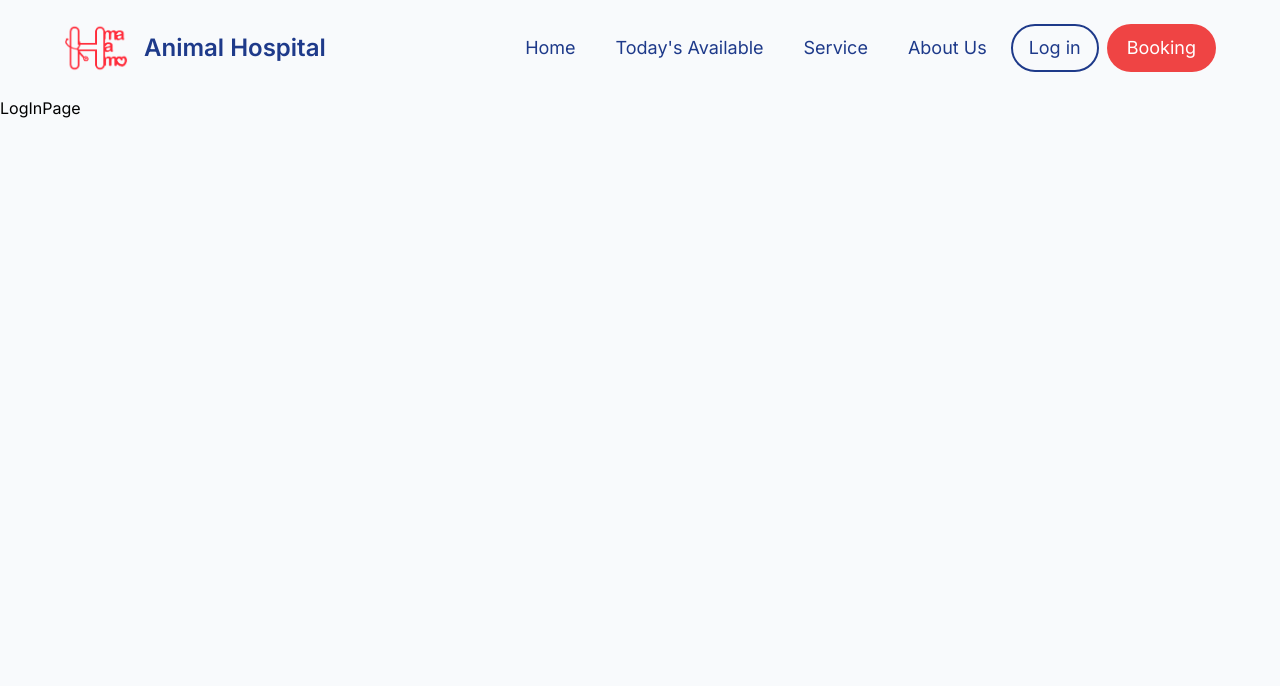
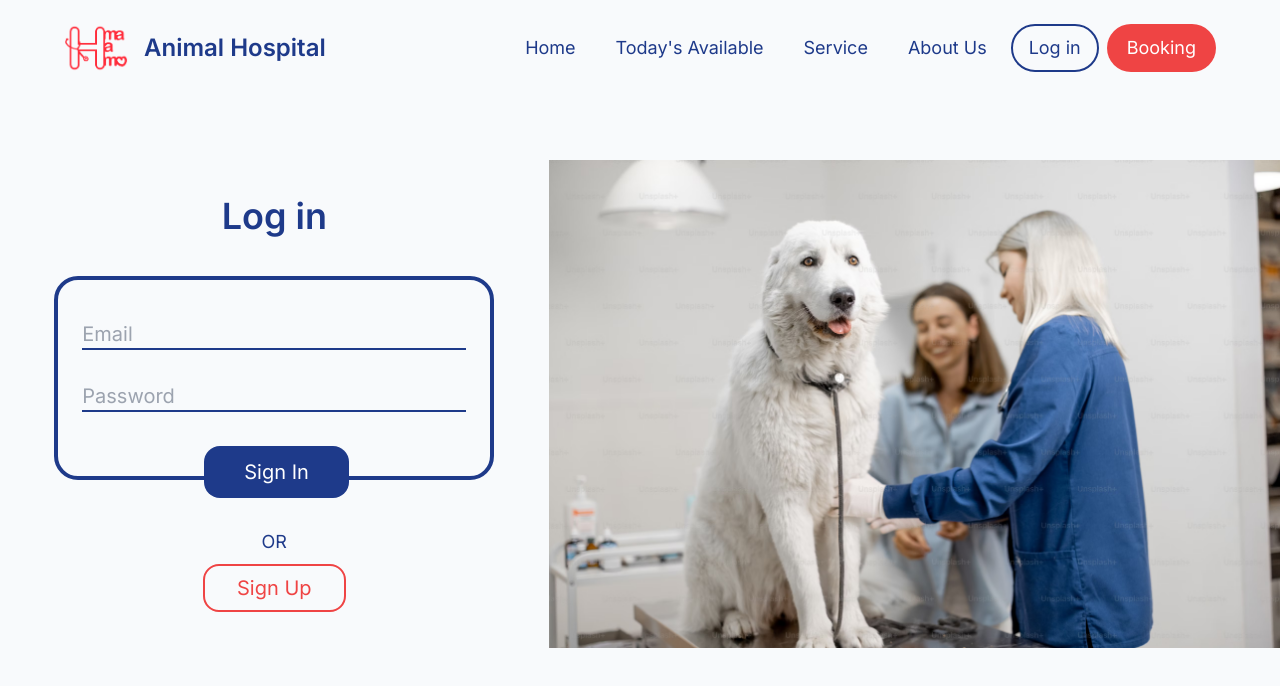
Before and after one commit to PeakpoonPK/PersonalProjectFronend, a React (Vite) app: page /login in a window 1280 px wide. Shown: the top 686 px of the page. Built offline with nearby package versions, Linux system fonts and the light colour scheme.

Commit message:
finish login

```diff
--- a/src/page/LogInPage.jsx
+++ b/src/page/LogInPage.jsx
@@ -1,5 +1,30 @@
+import { Link } from 'react-router-dom'
+import loginImage from '../assets/loginPage.avif'
+
 export default function LogInPage() {
     return (
-        <div>LogInPage</div>
+        <div className="grid grid-cols-7 py-16">
+            <div className='col-span-3 flex flex-col justify-center items-center gap-10'>
+                <h1 className='text-4xl font-semibold text-semantic-textPrimary'>Log in</h1>
+                <div className='flex flex-col'>
+                    <div className='flex flex-col relative'>
+                        <div className='flex flex-col gap-8 pt-10 pb-16 px-6 border-4 rounded-3xl border-primary-darker'>
+                            <input type='email' placeholder='Email' className='outline-none bg-slate-50 text-xl font-normal text-black border-b-2 border-primary-darker w-96'></input>
+                            <input type='password' placeholder='Password' className='outline-none bg-slate-50 text-xl font-normal text-black border-b-2 border-primary-darker w-96'></input>
+                            <button className='flex absolute top-[170px] left-[150px] text-xl font-normal bg-primary-darker rounded-2xl text-white py-3 px-10 hover:cursor-pointer hover:bg-primary-main active:bg-primary-dark'>Sign In</button>
+                        </div>
+                    </div>
+                    <div className='flex pt-12 justify-center'>
+                        <p className='text-semantic-textPrimary text-lg font-normal'>OR</p>
+                    </div>
+                    <div className='flex pt-2 justify-center'>
+                        <button className='flex text-xl font-normal border-2 border-secondary-main  bg-slate-50 rounded-2xl text-semantic-textSecondary py-2 px-8 '>Sign Up</button>
+                    </div>
+                </div>
+            </div>
+            <div className='col-span-4'>
+                <img src={loginImage} alt='logInImage' />
+            </div>
+        </div>
     )
 }
```
